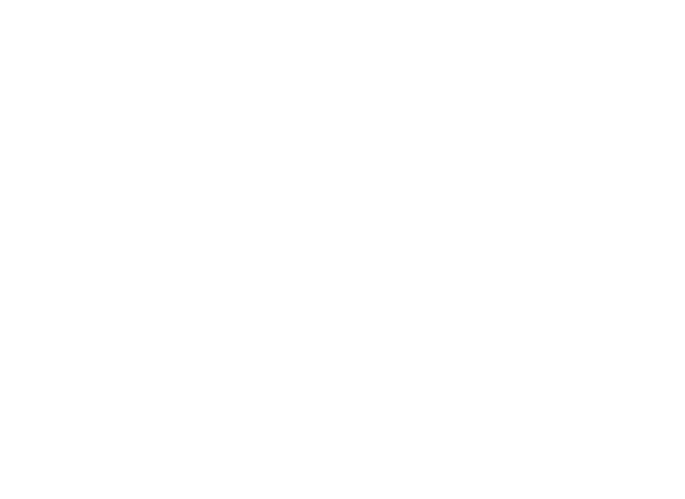
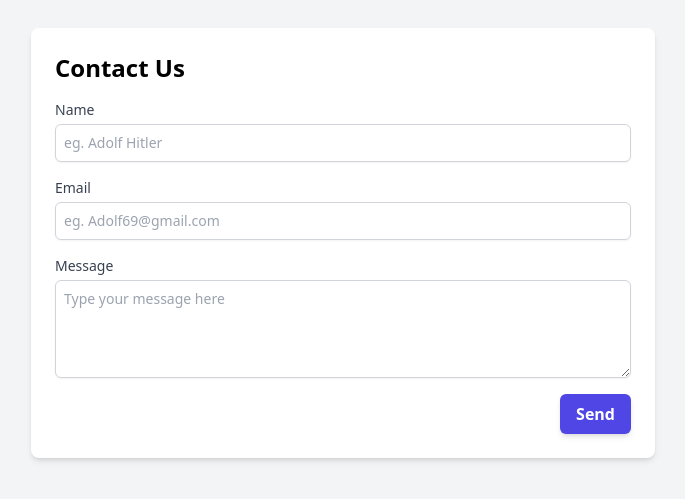
Before and after one commit to HelloGreat1234/RealEstateNavigator, a React (Create React App) app in the folder frontend/: page /contact in a window 1280 px wide. Before the commit this address had no page. Shown: the part 157-656 px from the top of the page, without its empty margins (297-982 px from the left). Built offline with nearby package versions, Linux system fonts and the light colour scheme.

Commit message:
Frontend

```diff
--- a/frontend/src/App.js
+++ b/frontend/src/App.js
@@ -4,6 +4,7 @@ import Form from "./components/Form";
 import Login from "./components/Login";
 import Signup from "./components/Signup";
 import Home from "./pages/Home";
+import ContactPage from "./pages/ContactPage";
 
 function App() {
   return (
@@ -27,6 +28,7 @@ function App() {
     <BrowserRouter>
     <Routes>
       <Route path="/" element={<Home/>}/>
+      <Route path="/contact" element={<ContactPage/>}/>
       <Route path="/signup" element={<Signup/>}/>
       <Route path="/login" element={<Login/>}/>
       <Route path="/propertyform" element={<Form/>}/>
--- a/frontend/src/components/Form.jsx
+++ b/frontend/src/components/Form.jsx
@@ -2,8 +2,8 @@ import React from "react";
 
 export default function Form() {
   return (
-    <div className="py-6 bg-gray-100">
-      <div className="flex flex-col border-2 rounded-md p-6 bg-white mx-auto w-3/4">
+    <div className="flex py-6 justify-center items-center h-screen bg-gray-100">
+      <div className="flex flex-col justify-center shadow-md border-2 rounded-md p-6 bg-white mx-auto w-3/4">
         <div className="w-full">
           <h1 className="text-center text-xl font-bold pb-6 text-indigo-600">
             Let's list the property
@@ -12,7 +12,7 @@ export default function Form() {
         <div>
           <form
             className="grid grid-cols-2 gap-3 justify-center items-center gap-y-5"
-            action="/propertyDetails"
+            action="/xyx"
             method="POST"
           >
             <input
@@ -72,8 +72,8 @@ export default function Form() {
               placeholder="Price of Parcel per acre"
             />
             <button
-              className="col-span-2 w-1/5 border-2 text-lg font-semibold text-white bg-indigo-600 hover:bg-indigo-500 rounded-md p-2 mx-auto"
-              type="button"
+              className="col-span-2 w-1/5 border-2 text-lg font-semibold text-white bg-indigo-600 hover:bg-indigo-500 rounded-md p-2 mx-auto focus:ring-2 focus:ring-indigo-500 focus:ring-offset-2"
+              type="submit"
             >
               Submit
             </button>
--- a/frontend/src/components/PropertyCard.jsx
+++ b/frontend/src/components/PropertyCard.jsx
@@ -4,22 +4,22 @@ import { MdOutlineFreeBreakfast } from "react-icons/md";
 import { GiBabyBottle } from "react-icons/gi";
 import { IoLocationOutline } from "react-icons/io5";
 
-export default function PropertyCard() {
+export default function PropertyCard(props) {
   return (
-    <div className="w-1/3 border-2 border-gray-300 rounded-lg mx-auto p-2">
+    <div className="w-1/3 border-2 border-gray-300  shadow-md rounded-lg mx-auto p-2">
       <div className="w-full flex flex-row justify-center">
-        <div className="w-1/2 p-2">
+        <div className="p-2 w-1/2">
           <img
             className="rounded-lg"
-            src="https://wallpaperaccess.com/full/31193.jpg"
+            src={props.img}
             alt="Error Loading img"
           />
         </div>
         <div className="w-1/2 p-2">
-          <h1 className="text-xl font-medium">Hello</h1>
-          <p>1.4 km from oyo</p>
-          <p>4-star Hotel</p>
-          <p>$570 per night</p>
+          <h1 className="text-xl font-medium">{props.name}</h1>
+          <p>{props.p1}</p>
+          <p>{props.p2}</p>
+          <p>{props.p3}</p>
         </div>
       </div>
 
--- /dev/null
+++ b/frontend/src/pages/ContactPage.jsx
@@ -0,0 +1,30 @@
+import React from 'react';
+
+export default function ContactPage() {
+  return (
+    <div className="flex h-screen flex-col items-center justify-center bg-gray-100 p-4">
+      <div className="w-2/4 bg-white rounded-lg shadow-md p-6">
+        <h2 className="text-2xl font-bold mb-4">Contact Us</h2>
+        <form action='/xxx' method='POST' className="space-y-4">
+          <div>
+            <label htmlFor="name" className="block text-sm font-medium text-gray-700">Name</label>
+            <input placeholder='eg. Adolf Hitler' type="text" id="name" name="name" className="mt-1 p-2 block w-full border border-gray-300 rounded-md shadow-sm focus:ring-indigo-500 focus:border-indigo-500 sm:text-sm" />
+          </div>
+          <div>
+            <label htmlFor="email" className="block text-sm font-medium text-gray-700">Email</label>
+            <input placeholder='eg. Adolf69@gmail.com' type="email" id="email" name="email" className="mt-1 p-2 block w-full border border-gray-300 rounded-md shadow-sm focus:ring-indigo-500 focus:border-indigo-500 sm:text-sm" />
+          </div>
+          <div>
+            <label htmlFor="message" className="block text-sm font-medium text-gray-700">Message</label>
+            <textarea placeholder='Type your message here' id="message" name="message" rows="4" className="mt-1 p-2 block w-full border border-gray-300 rounded-md shadow-sm focus:ring-indigo-500 focus:border-indigo-500 sm:text-sm"></textarea>
+          </div>
+          <div className="flex justify-end">
+            <button type="submit" className="py-2 px-4 bg-indigo-600 text-white font-semibold rounded-md shadow-md hover:bg-indigo-700 focus:outline-none focus:ring-2 focus:ring-offset-2 focus:ring-indigo-500">
+              Send
+            </button>
+          </div>
+        </form>
+      </div>
+    </div>
+  );
+}
--- a/frontend/src/pages/Home.jsx
+++ b/frontend/src/pages/Home.jsx
@@ -7,7 +7,7 @@ export default function Home() {
   return (
     <>
       <Navbar />
-      <PropertyCard />
+      <PropertyCard img='https://wallpaperaccess.com/full/31193.jpg' name='Hotel Milan - Sector 10' p1='2 km away from metro' p2='4 star hotel' p3='$240 per night'/>
       <Footer />
     </>
   )
```
